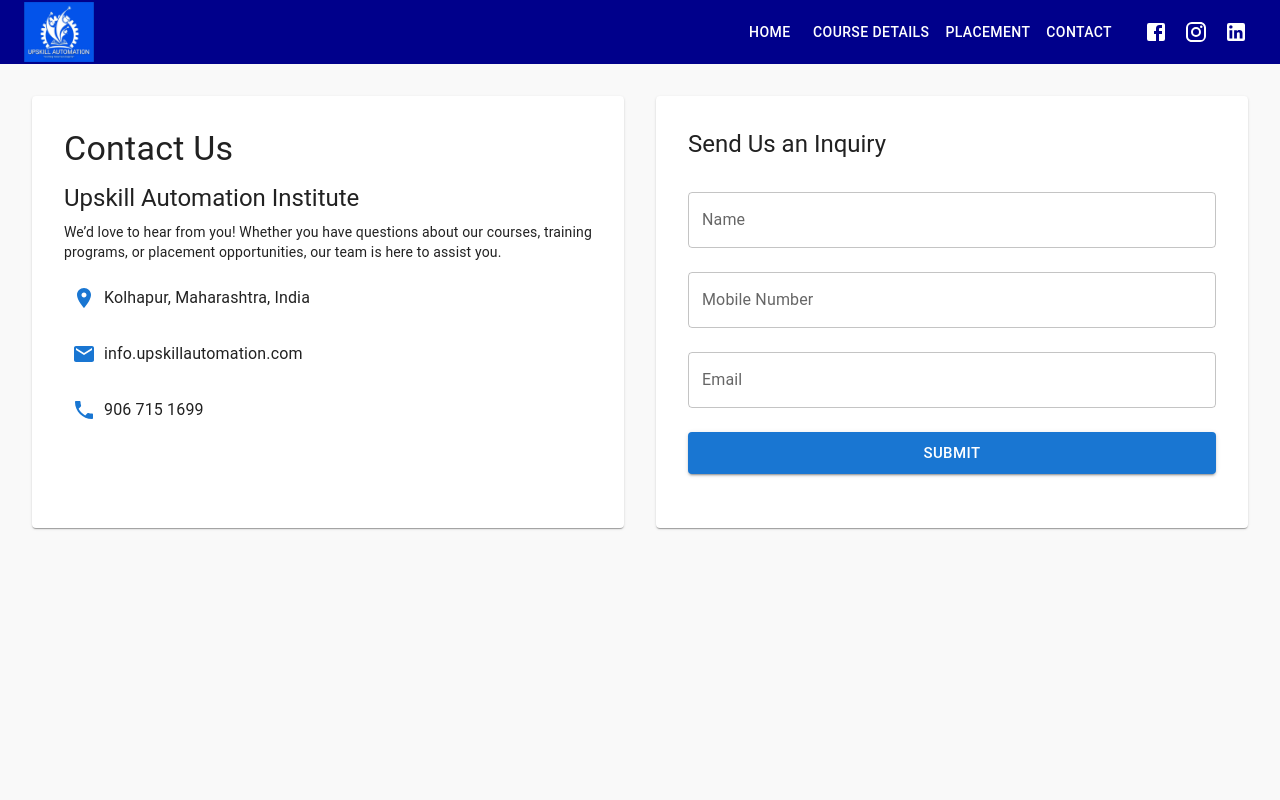
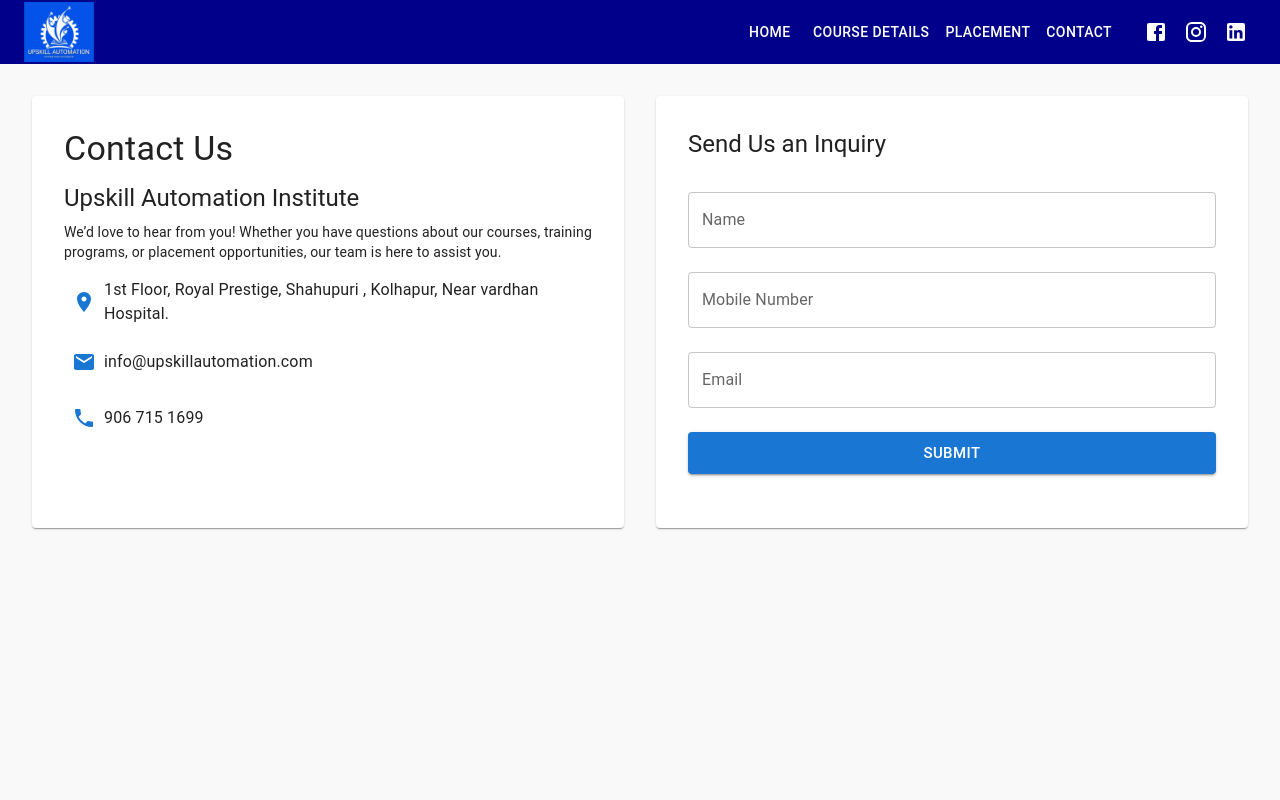
Before and after one commit to upskillautomation/my-project, a React (Create React App) app: page /contact in a window 1280 px wide. Shown: the top 800 px of the page. Built offline with nearby package versions, Linux system fonts and the light colour scheme.

Commit message:
UI changes

```diff
--- a/src/Home/Contact.js
+++ b/src/Home/Contact.js
@@ -39,7 +39,7 @@
                       <LocationOn color="primary" />
                     </IconButton>
                     <Typography variant="body1">
-                Kolhapur, Maharashtra, India
+                    1st Floor, Royal Prestige, Shahupuri , Kolhapur, Near vardhan Hospital.
 
                     </Typography>
                   </Box>
@@ -48,7 +48,7 @@
                       <Email color="primary" />
                     </IconButton>
                     <Typography variant="body1">
-                      info.upskillautomation.com
+                      info@upskillautomation.com
                     </Typography>
                   </Box>
                   <Box display="flex" alignItems="center">
--- a/src/footer/Footer.js
+++ b/src/footer/Footer.js
@@ -110,7 +110,7 @@
     },
     {
       title: "Email",
-      links: ["info.upskillautomation.com"],
+      links: ["info@upskillautomation.com"],
     },
   ];
 
```
